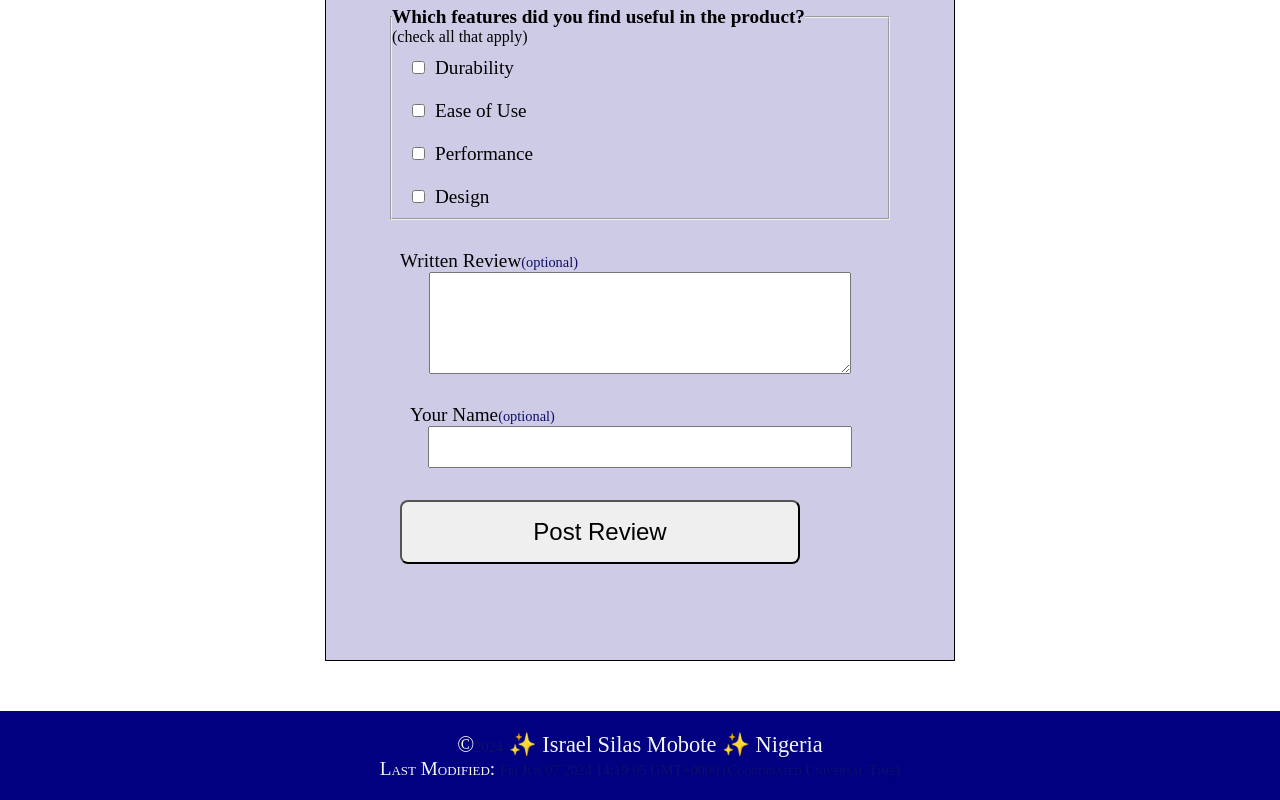
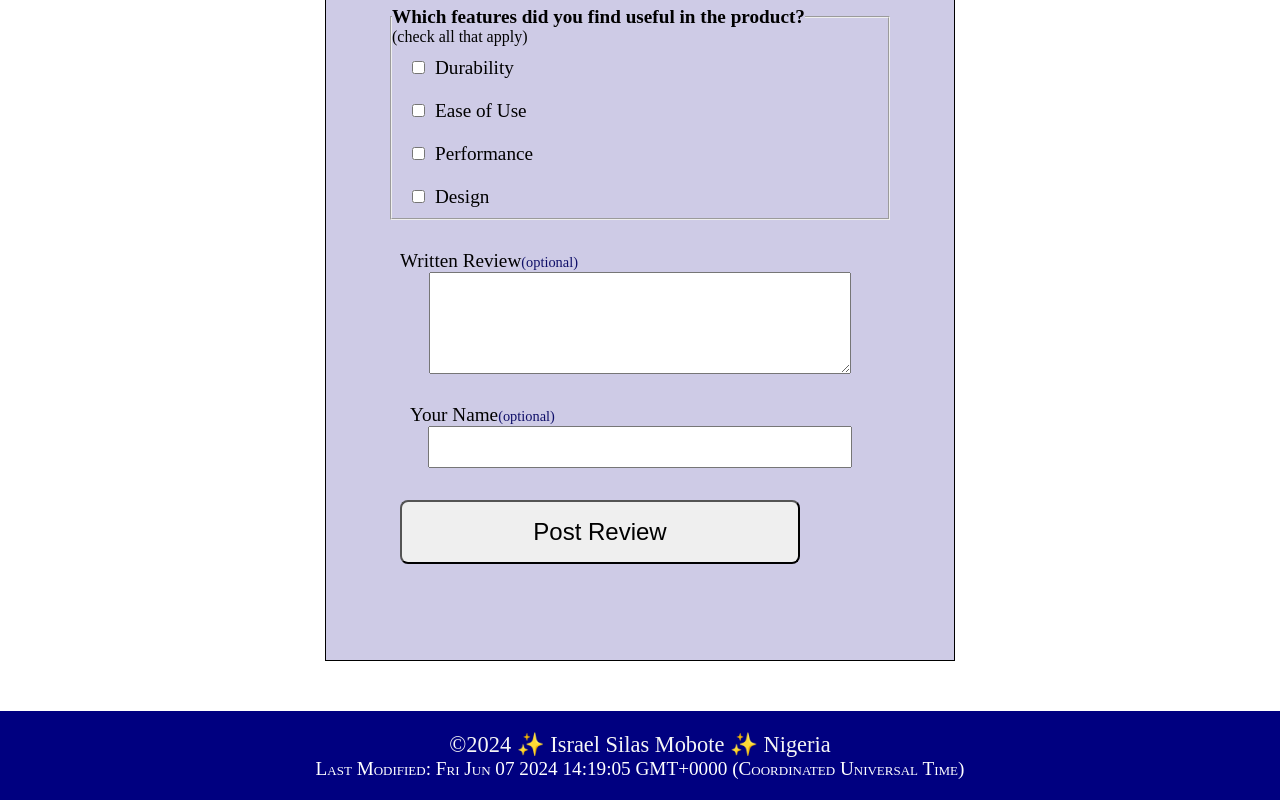
Before and after one commit to IsraelMobote/wdd131, a plain HTML site: page form.html in a window 1280 px wide. Shown: the part 537-1337 px from the top of the page. Drawn offline with Linux system fonts and the light colour scheme.

Commit message:
form edit

```diff
--- a/styles/form.css
+++ b/styles/form.css
@@ -37,7 +37,7 @@ label{
     font-weight: 500;
 }
 
-span{
+label > span{
     font-size: 0.9rem;
     color: rgb(15, 15, 105);
 }
@@ -118,6 +118,7 @@ footer {
 #lastmodified {
     font-size: 1.2rem;
     font-variant: small-caps;
+    color: white;
 }
 
 
```
